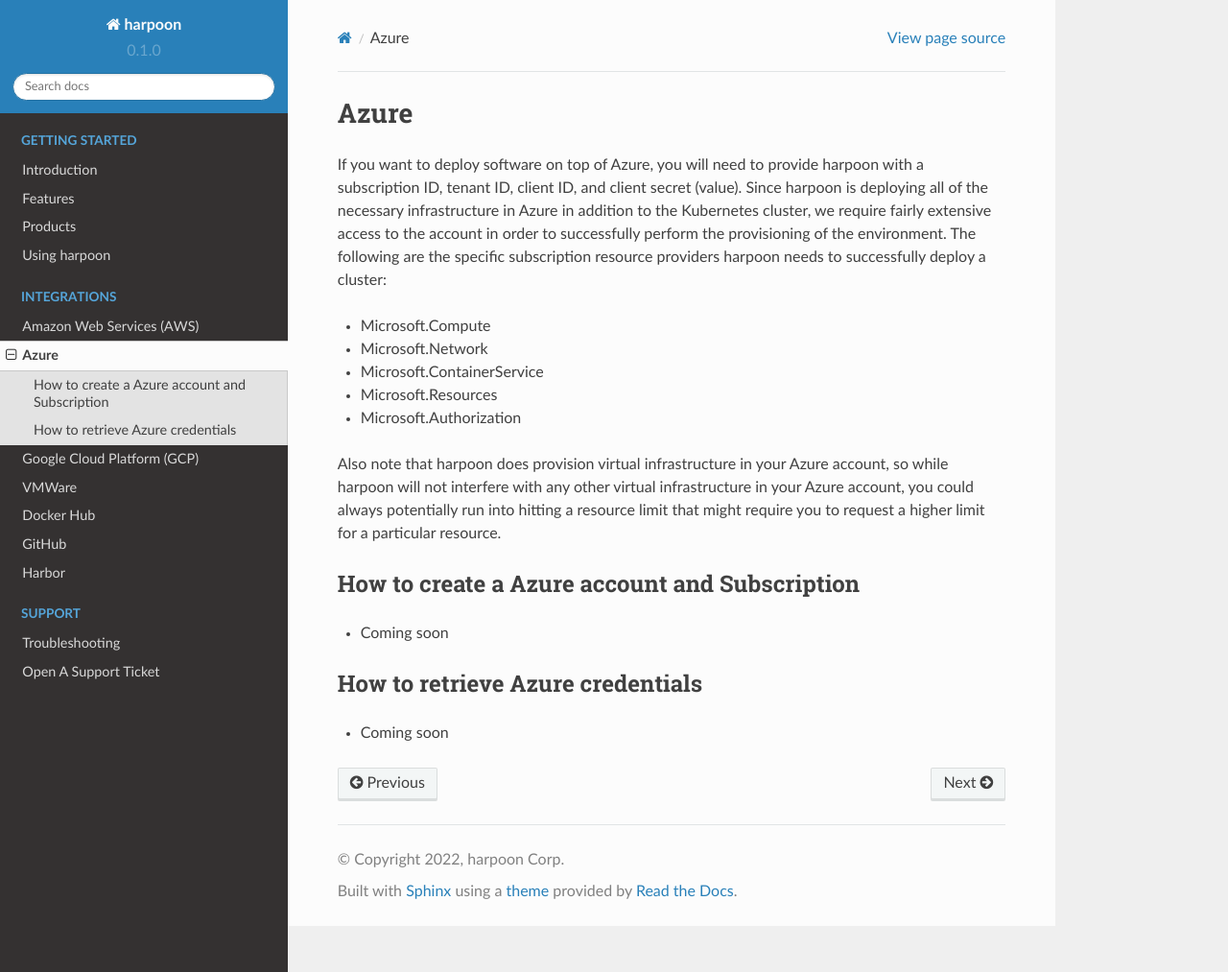
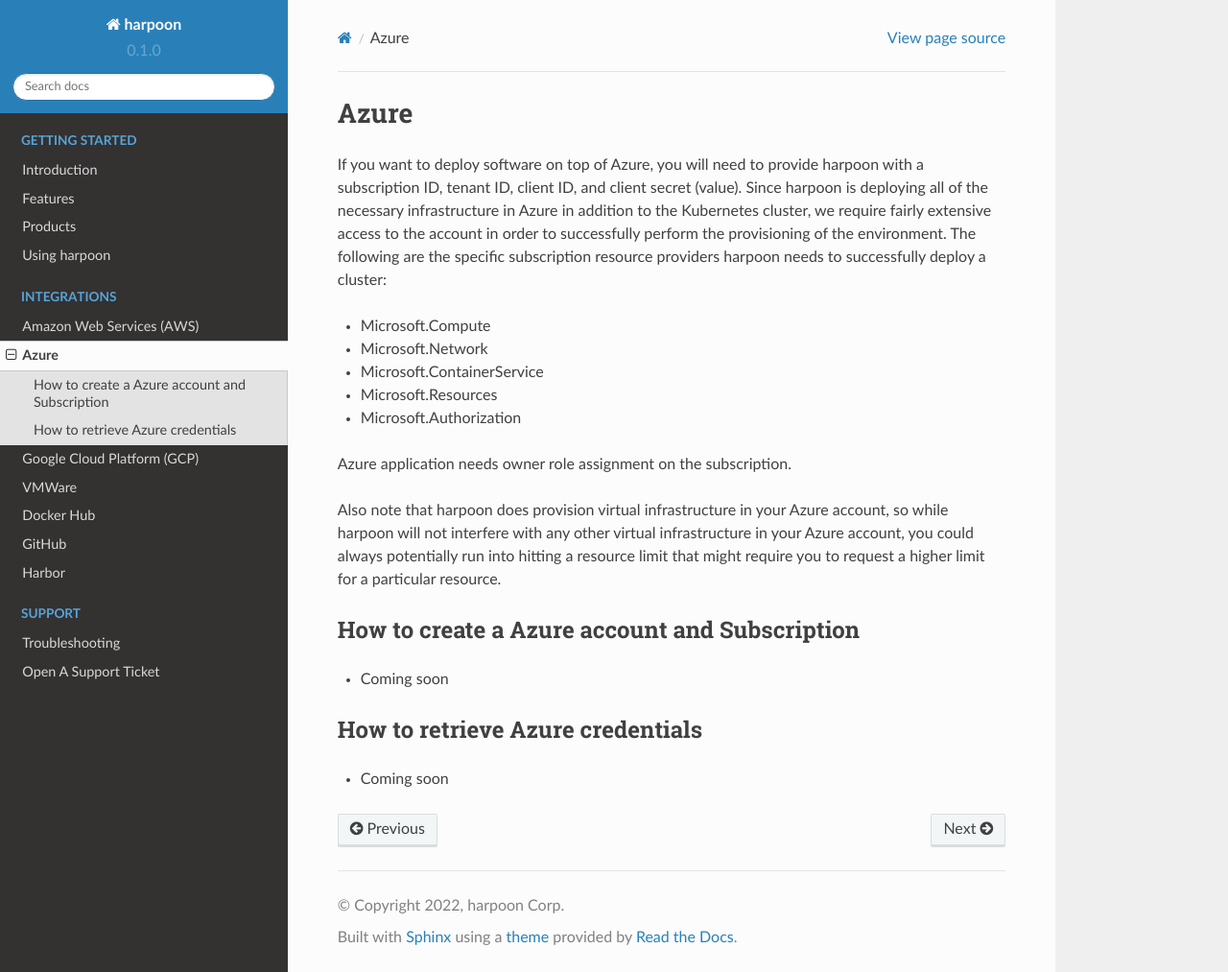
Before and after one commit to harpooncorp/docs, a Sphinx documentation site: the page built from docs/source/azure.rst, in a window 1280 px wide and 1013 px high. Shown: the whole window at 96% size. Built offline with Sphinx 7.4.7 and the Read the Docs theme 2.0.0, drawn with Linux system fonts in a browser that asks for light colours.

Commit message:
Update azure.rst

```diff
--- a/docs/source/azure.rst
+++ b/docs/source/azure.rst
@@ -13,6 +13,8 @@
 * Microsoft.Resources
 * Microsoft.Authorization
 
+Azure application needs owner role assignment on the subscription.
+
 Also note that harpoon does provision virtual infrastructure in your Azure account, so while harpoon will
 not interfere with any other virtual infrastructure in your Azure account, you could always potentially
 run into hitting a resource limit that might require you to request a higher limit for a particular
```
